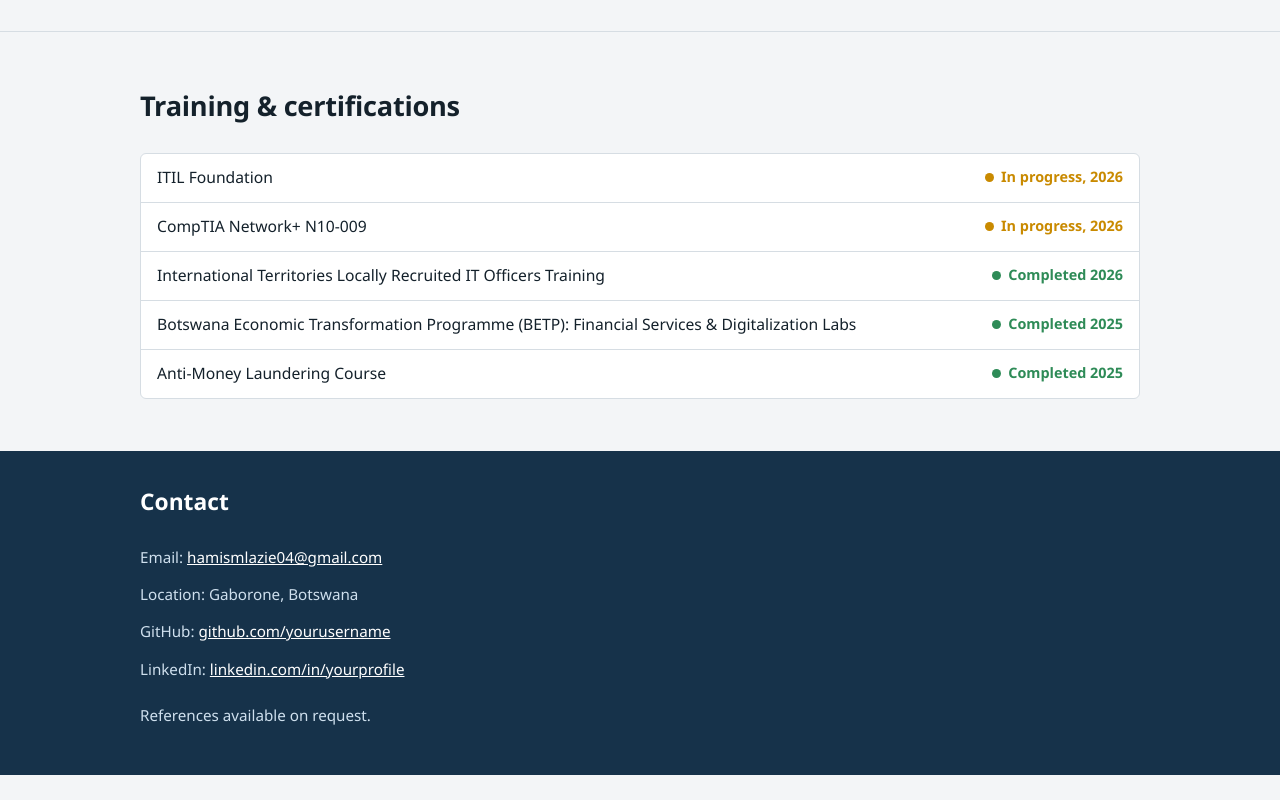
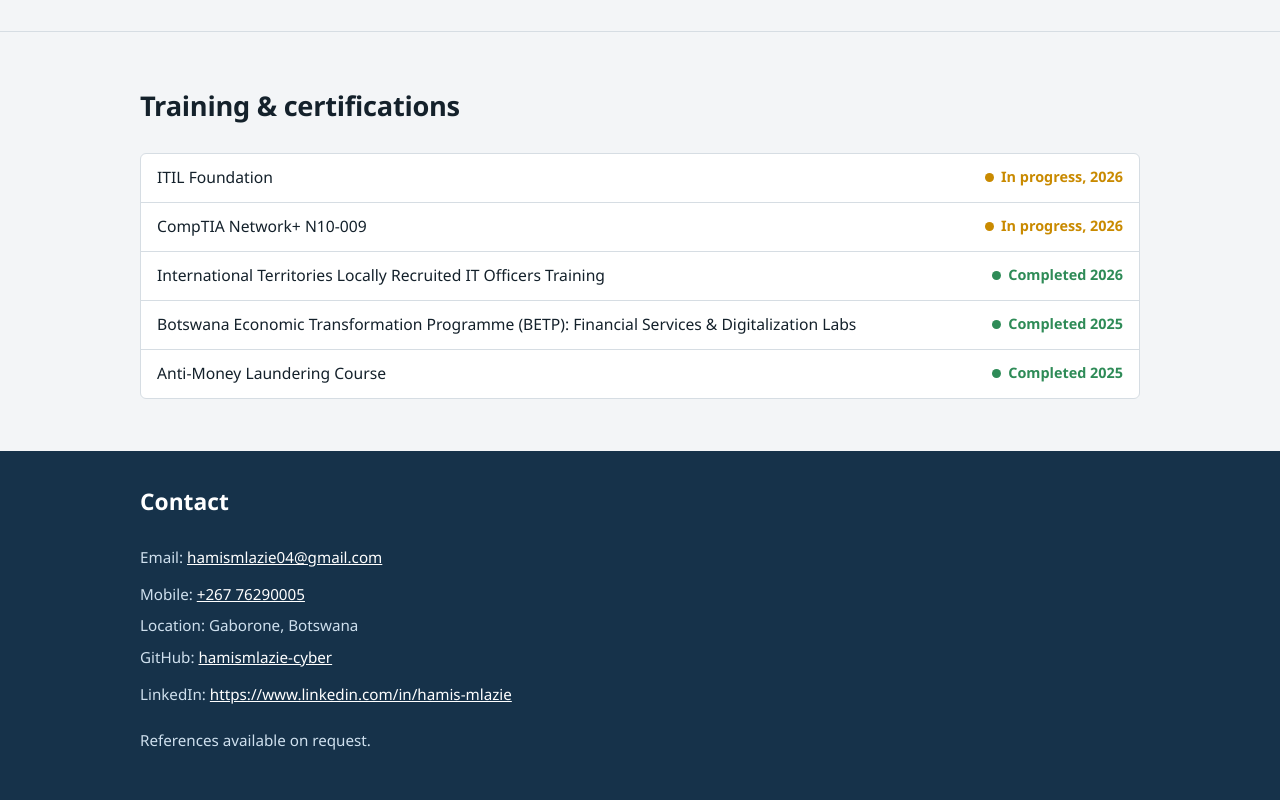
Before and after one commit to hamismlazie-cyber/hamismlazie-cyber.github.io, a plain HTML site: page Hamismlazie.html in a window 1280 px wide. Shown: the part 3130-3930 px from the top of the page. Before the commit the page ends 3905 px from the top, so only its background shows below. Drawn offline with Linux system fonts and the light colour scheme.

Commit message:
Update Hamismlazie.html

```diff
--- a/Hamismlazie.html
+++ b/Hamismlazie.html
@@ -186,9 +186,10 @@
     <h2 style="margin-top:0;color:#fff">Contact</h2>
     <ul class="contact-list">
       <li>Email: <a href="mailto:hamismlazie04@gmail.com">hamismlazie04@gmail.com</a></li>
+      <li>Mobile: <a href="tel:+26776290005">+267 76290005</a></li
       <li>Location: Gaborone, Botswana</li>
-      <li>GitHub: <a href="https://github.com/yourusername">github.com/yourusername</a></li>
-      <li>LinkedIn: <a href="https://www.linkedin.com/in/yourprofile">linkedin.com/in/yourprofile</a></li>
+      <li>GitHub: <a href="https://github.com/yourusername">hamismlazie-cyber</a></li>
+      <li>LinkedIn: <a href="https://www.linkedin.com/in/yourprofile">https://www.linkedin.com/in/hamis-mlazie</a></li>
     </ul>
     <p>References available on request.</p>
   </div>
```
